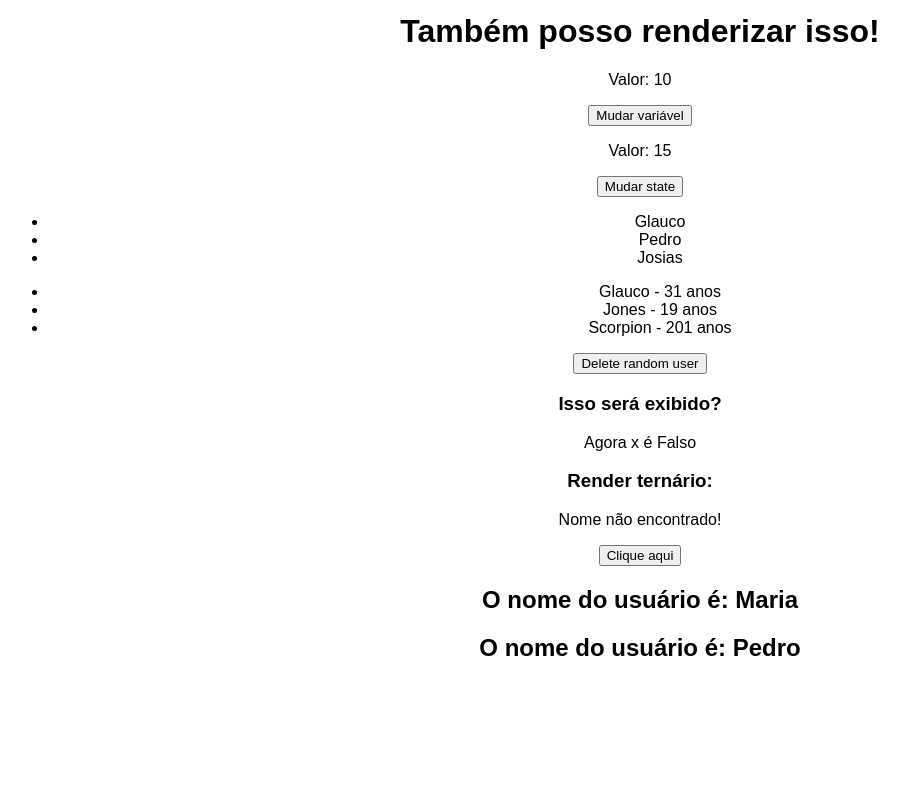
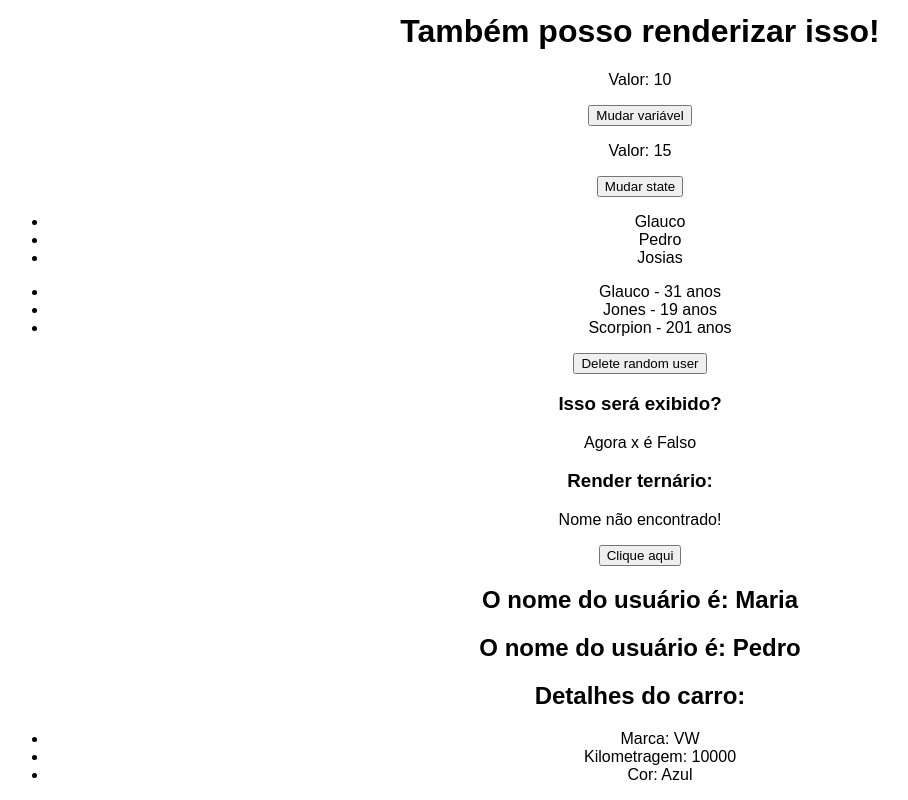
Before and after one commit to veigarj/Estudos-React, a React (Create React App) app: page / in a window 1280 px wide. Shown: the part 1376-2176 px from the top of the page, without its empty margins (0-908 px from the left). Before the commit the page ends 2058 px from the top, so only its background shows below. Built offline with nearby package versions, Linux system fonts and the light colour scheme.

Commit message:
CarDetails

```diff
--- a/src/App.js
+++ b/src/App.js
@@ -9,6 +9,7 @@
 import ConditionalRender from "./Components/ConditionalRender.js";
 import ShowUserName from "./Components/ShowUserName.js";
 import { useState } from "react";
+import CarDetails from "./Components/CarDetails.js";
 
 // Style / CSS
 import "./styles.css";
@@ -29,10 +30,14 @@
       <MyComponents />
       <Events />
       <ManageData />
+      {/* Render*/}
       <ListRender />
       <ConditionalRender />
+      {/* Props*/}
       <ShowUserName name={userName} /> {/* Props com useState*/}
       <ShowUserName name={name} /> {/* Props puxando de uma const*/}
+      {/* Destructuring*/}
+      <CarDetails brand="VW" km={10000} color="Azul" />
     </div>
   );
 }
--- /dev/null
+++ b/src/Components/CarDetails.js
@@ -0,0 +1,16 @@
+import React from "react";
+
+const CarDetails = ({ brand, km, color }) => {
+  return (
+    <div>
+      <h2>Detalhes do carro:</h2>
+      <ul>
+        <li>Marca: {brand}</li>
+        <li>Kilometragem: {km}</li>
+        <li>Cor: {color}</li>
+      </ul>
+    </div>
+  );
+};
+
+export default CarDetails;
```
